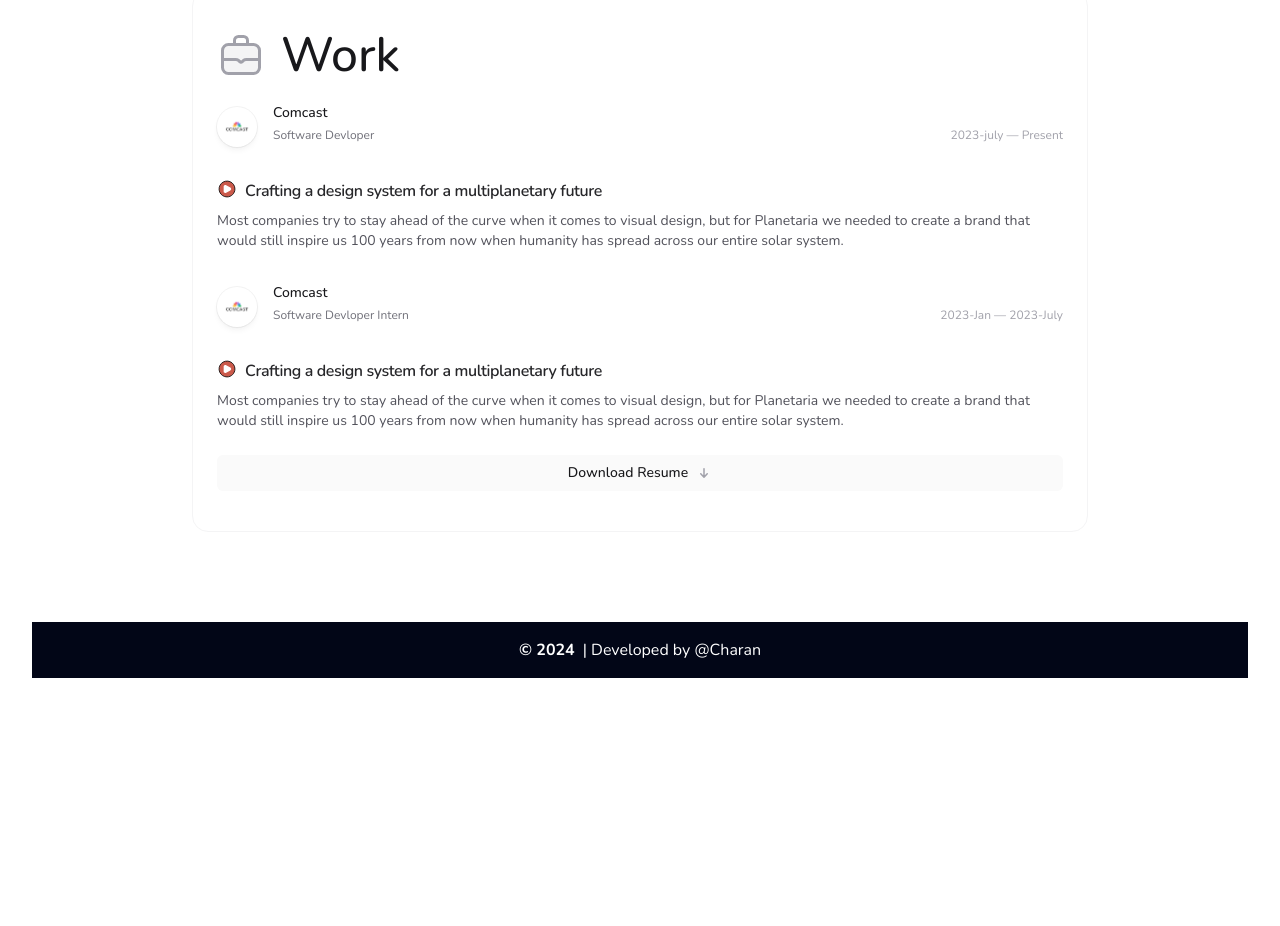
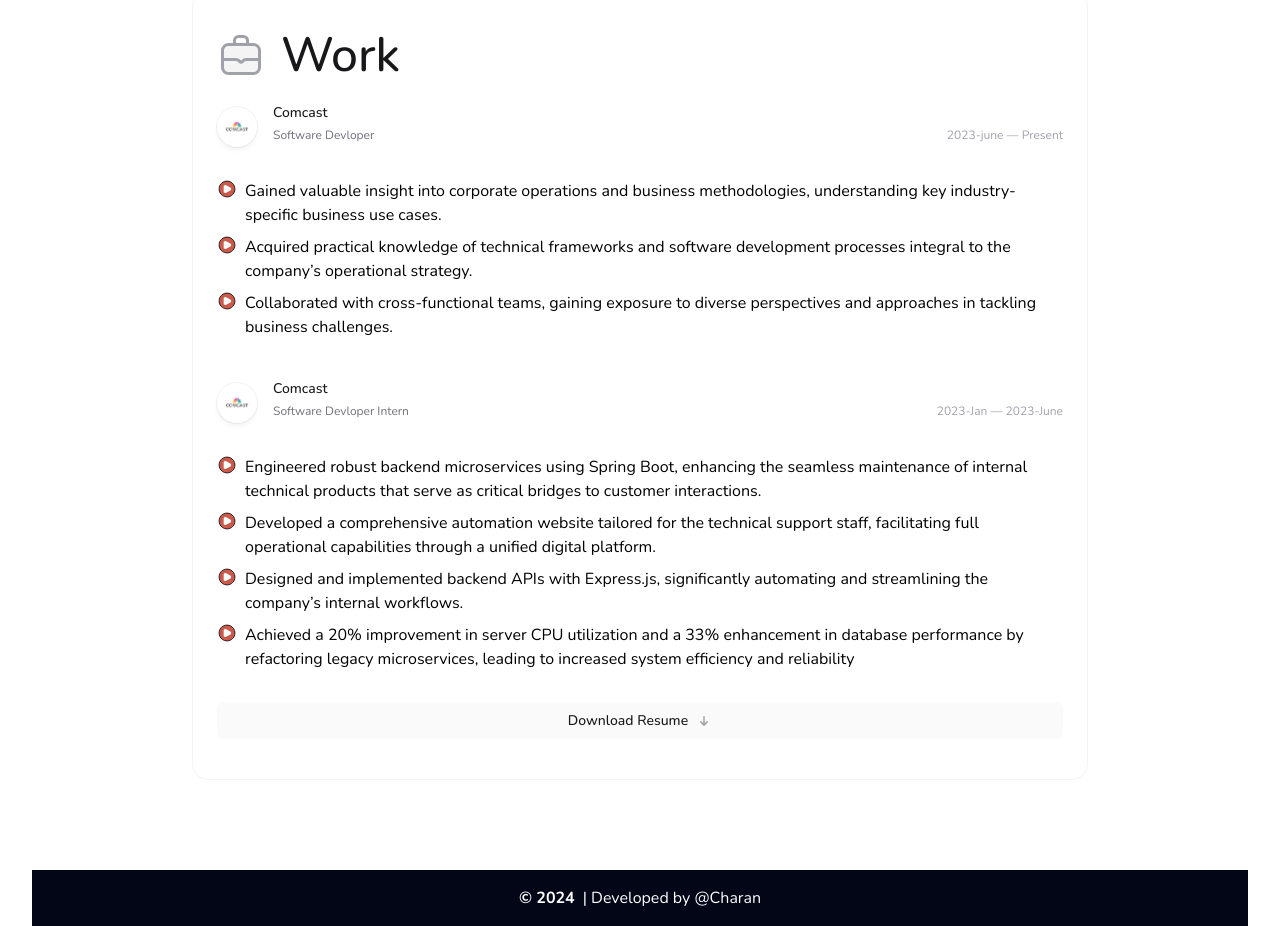
Before and after one commit to saicherry93479/Resume, a React (Vite) app: page / in a window 1280 px wide. Shown: the part 2240-3166 px from the top of the page. Before the commit the page ends 2918 px from the top, so only its background shows below. Built offline with nearby package versions, Linux system fonts and the light colour scheme.

Commit message:
Update Experience.tsx

```diff
--- a/src/components/Experience.tsx
+++ b/src/components/Experience.tsx
@@ -1,4 +1,3 @@
-
 import Comcast from "../assets/Comcast.png";
 
 const Experience = () => {
@@ -44,7 +43,7 @@
                   className="ml-auto text-xs text-zinc-400 dark:text-zinc-500"
                   aria-label="2019 until Present"
                 >
-                  <time>2023-july</time> <span aria-hidden="true">—</span>{" "}
+                  <time>2023-june</time> <span aria-hidden="true">—</span>{" "}
                   <time>Present</time>
                 </dd>
               </dl>
@@ -79,11 +78,11 @@
                   aria-label="2019 until Present"
                 >
                   <time>2023-Jan</time> <span aria-hidden="true">—</span>{" "}
-                  <time>2023-July</time>
+                  <time>2023-June</time>
                 </dd>
               </dl>
             </li>
-            <ExtraPara></ExtraPara>
+            <ExtraParaTwo></ExtraParaTwo>
           </ol>
           <a
             className="inline-flex items-center gap-2 justify-center rounded-md py-2 px-3 text-sm outline-offset-2 transition active:transition-none bg-zinc-50 font-medium text-zinc-900 hover:bg-zinc-100 active:bg-zinc-100 active:text-zinc-900/60 dark:bg-zinc-800/50 dark:text-zinc-300 dark:hover:bg-zinc-800 dark:hover:text-zinc-50 dark:active:bg-zinc-800/50 dark:active:text-zinc-50/70 group mt-6 w-full"
@@ -138,25 +137,58 @@
 const ExtraPara = () => {
   return (
     <article className="group relative ">
+      <ul className="space-y-2">
+        <li className="flex  items-start gap-2 ">
+          <Icon></Icon>
+          Gained valuable insight into corporate operations and business
+          methodologies, understanding key industry-specific business use cases.
+        </li>
+        <li className="flex  items-start gap-2 ">
+          <Icon></Icon>
+          Acquired practical knowledge of technical frameworks and software
+          development processes integral to the company’s operational strategy.
+        </li>
+        <li className="flex  items-start gap-2 ">
+          <Icon></Icon>
+          Collaborated with cross-functional teams, gaining exposure to diverse
+          perspectives and approaches in tackling business challenges.
+        </li>
+      </ul>
 
-      <h2 className="text-base font-semibold tracking-tight text-zinc-800 dark:text-zinc-100 flex gap-2">
+      <p className="relative z-10 mt-2 text-sm text-zinc-600 dark:text-zinc-400"></p>
+    </article>
+  );
+};
+const ExtraParaTwo = () => {
+  return (
+    <article className="group relative ">
+      <ul className="space-y-2">
+        <li className="flex  items-start gap-2 ">
           <Icon></Icon>
-        {/* <div className="absolute -inset-x-4 -inset-y-6 z-0 scale-95 bg-zinc-50 opacity-0 transition group-hover:scale-100 group-hover:opacity-100 sm:-inset-x-6 sm:rounded-2xl dark:bg-zinc-800/50" /> */}
-        <p>
-          <span className="absolute -inset-x-4 -inset-y-6 z-20 sm:-inset-x-6 sm:rounded-2xl" />
-          <span className="relative z-10">
-            Crafting a design system for a multiplanetary future
-          </span>
-        </p>
-      </h2>
+          Engineered robust backend microservices using Spring Boot, enhancing
+          the seamless maintenance of internal technical products that serve as
+          critical bridges to customer interactions.
+        </li>
+        <li className="flex  items-start gap-2 ">
+          <Icon></Icon>
+          Developed a comprehensive automation website tailored for the
+          technical support staff, facilitating full operational capabilities
+          through a unified digital platform.
+        </li>
+        <li className="flex  items-start gap-2 ">
+          <Icon></Icon>
+          Designed and implemented backend APIs with Express.js, significantly
+          automating and streamlining the company’s internal workflows.
+        </li>
+        <li className="flex  items-start gap-2 ">
+          <Icon></Icon>
+          Achieved a 20% improvement in server CPU utilization and a 33%
+          enhancement in database performance by refactoring legacy
+          microservices, leading to increased system efficiency and reliability
+        </li>
+      </ul>
 
-      <p className="relative z-10 mt-2 text-sm text-zinc-600 dark:text-zinc-400">
-        Most companies try to stay ahead of the curve when it comes to visual
-        design, but for Planetaria we needed to create a brand that would still
-        inspire us 100 years from now when humanity has spread across our entire
-        solar system.
-      </p>
-
+      <p className="relative z-10 mt-2 text-sm text-zinc-600 dark:text-zinc-400"></p>
     </article>
   );
 };
```
Lines whose indentation alone changed are shown as unchanged.
